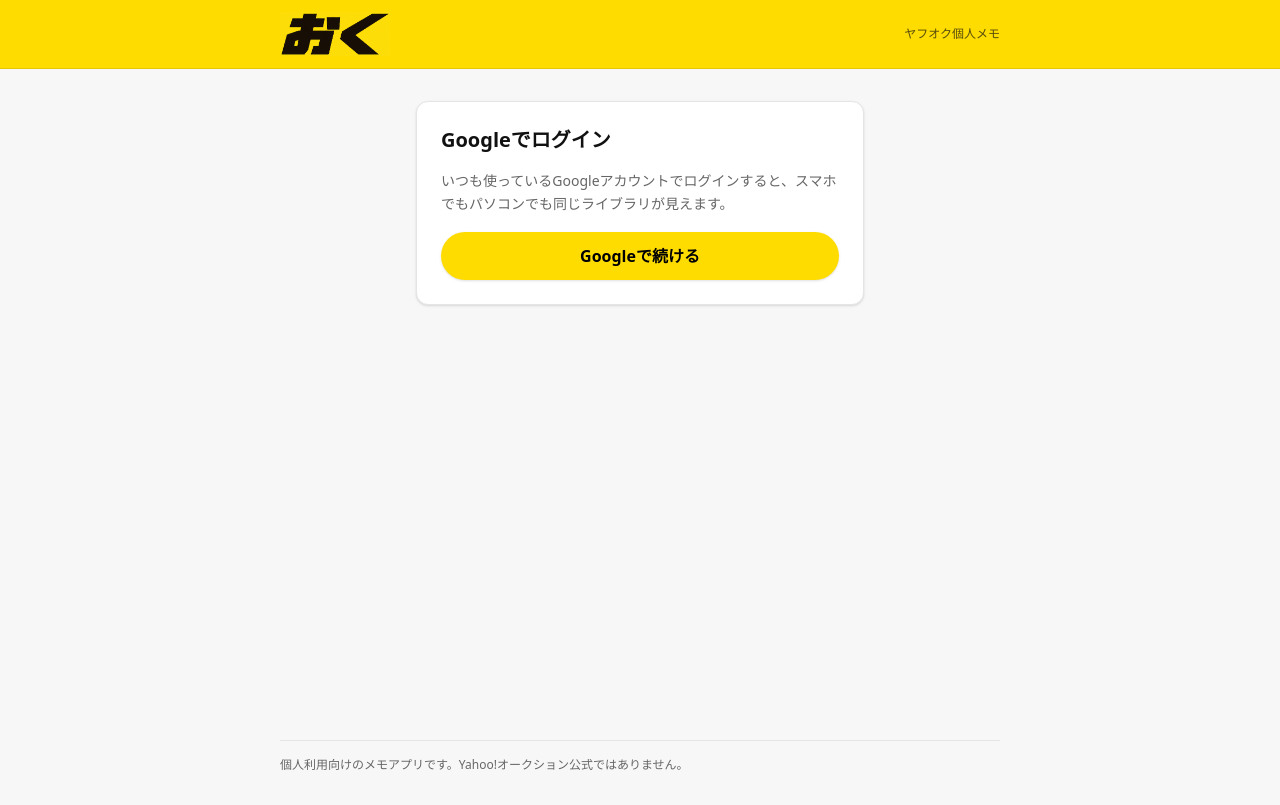
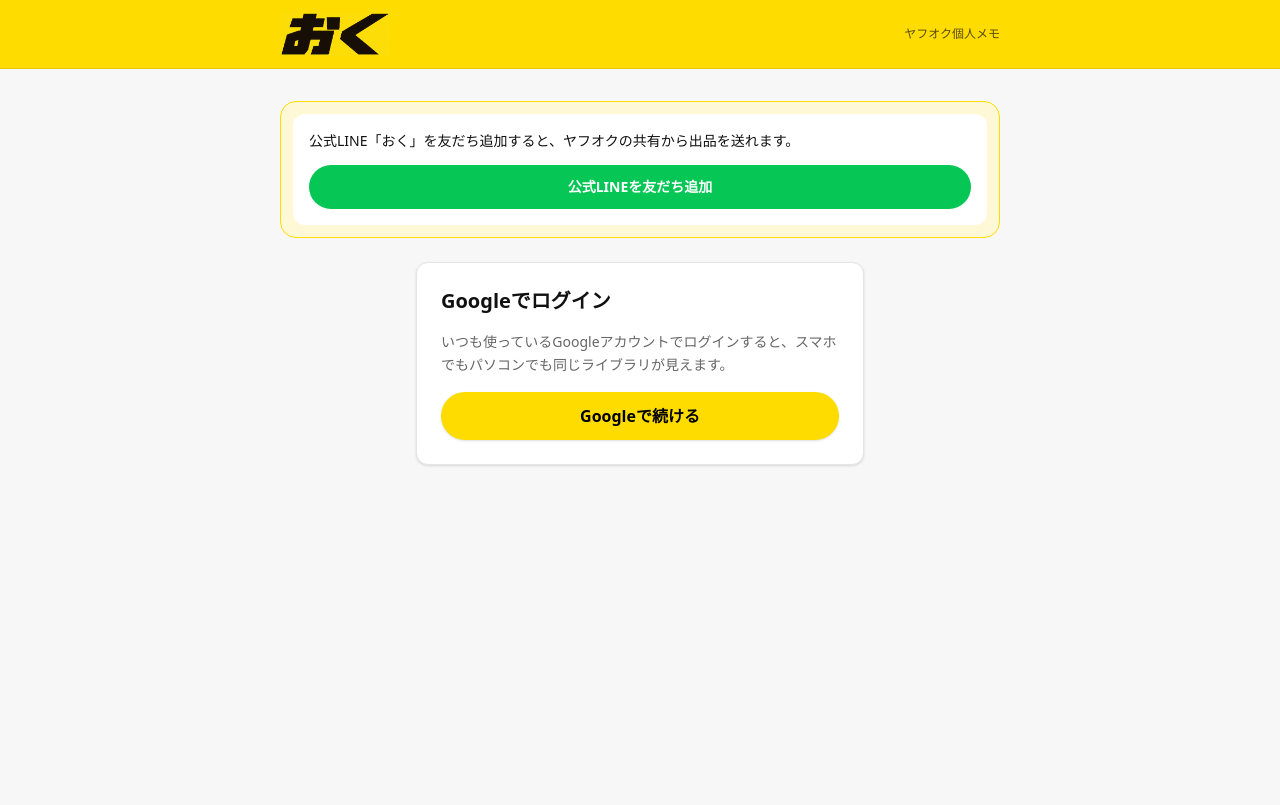
Before and after one commit to goodgunu/oku, a Next.js app: page / in a window 1280 px wide. Built offline with nearby package versions, Linux system fonts and the light colour scheme; no server answers.

Commit message:
Add LINE add-friend card; remove LINE status card and footer note

```diff
--- a/app/layout.tsx
+++ b/app/layout.tsx
@@ -43,9 +43,6 @@ export default function RootLayout({ children }: { children: React.ReactNode })
         </header>
         <div className="mx-auto flex min-h-[calc(100vh-4rem)] max-w-3xl flex-col px-4 py-6 sm:px-6 sm:py-8">
           <main className="flex-1">{children}</main>
-          <footer className="mt-10 border-t border-border pt-4 text-xs text-muted">
-            個人利用向けのメモアプリです。Yahoo!オークション公式ではありません。
-          </footer>
         </div>
       </body>
     </html>
--- a/app/page.tsx
+++ b/app/page.tsx
@@ -1,6 +1,7 @@
 import { ArchiveForm } from "@/components/archive-form";
 import { LibraryList } from "@/components/library-list";
 import { GoogleSignIn } from "@/components/google-sign-in";
+import { LineAddCard } from "@/components/line-add-card";
 import { currentUser } from "@/lib/current-user";
 import { listRecords } from "@/lib/store";
 
@@ -8,14 +9,18 @@ export const dynamic = "force-dynamic";
 
 export default async function HomePage() {
   const user = await currentUser();
-  if (!user) return <GoogleSignIn />;
+  if (!user)
+    return (
+      <div className="space-y-6">
+        <LineAddCard />
+        <GoogleSignIn />
+      </div>
+    );
   const listings = await listRecords(user.folder);
-  const lineReady = Boolean(
-    process.env.LINE_CHANNEL_SECRET && process.env.LINE_CHANNEL_ACCESS_TOKEN,
-  );
 
   return (
     <div className="space-y-6">
+      <LineAddCard />
       <ArchiveForm />
       <section className="space-y-3">
         <div className="flex items-baseline justify-between border-b-2 border-yahoo pb-2">
@@ -24,14 +29,6 @@ export default async function HomePage() {
         </div>
         <LibraryList listings={listings} />
       </section>
-      <section className="rounded-xl border border-border bg-card p-4 text-sm text-muted shadow-sm">
-        <p className="font-bold text-ink">LINE連携</p>
-        <p className="mt-1 leading-relaxed">
-          {lineReady
-            ? "LINE Webhook が設定済みです。出品URLを公式アカウントに送ると保存します。"
-            : "LINE_CHANNEL_SECRET と LINE_CHANNEL_ACCESS_TOKEN を入れると、LINEからURL共有でおけます。"}
-        </p>
-      </section>
     </div>
   );
 }
--- /dev/null
+++ b/components/line-add-card.tsx
@@ -0,0 +1,24 @@
+import { getLineAddUrl } from "@/lib/line-add";
+
+export async function LineAddCard() {
+  const url = await getLineAddUrl();
+  if (!url) return null;
+  const id = decodeURIComponent(url.split("/ti/p/")[1] ?? "");
+  return (
+    <section className="rounded-2xl border border-[#ffdc00] bg-[#fff8d6] p-3">
+      <div className="space-y-3 rounded-xl bg-white p-4">
+        <p className="text-sm leading-relaxed text-ink">
+          公式LINE「おく」{id ? `（${id}）` : ""}を友だち追加すると、ヤフオクの共有から出品を送れます。
+        </p>
+        <a
+          href={url}
+          target="_blank"
+          rel="noopener noreferrer"
+          className="block w-full rounded-full bg-[#06C755] px-4 py-3 text-center text-sm font-bold text-white"
+        >
+          公式LINEを友だち追加
+        </a>
+      </div>
+    </section>
+  );
+}
--- /dev/null
+++ b/lib/line-add.ts
@@ -0,0 +1,20 @@
+// 公式LINE「おく」の友だち追加URL。
+// basicId は公開情報。LINE_BASIC_ID（または Messaging API の bot/info）から取得し、
+// 取れなければ NEXT_PUBLIC_LINE_ADD_URL を使う。
+export async function getLineAddUrl(): Promise<string | null> {
+  const fallback = process.env.NEXT_PUBLIC_LINE_ADD_URL || "https://line.me/R/ti/p/%40916kdopz";
+  const token = process.env.LINE_CHANNEL_ACCESS_TOKEN;
+  if (!token) return fallback;
+  try {
+    const res = await fetch("https://api.line.me/v2/bot/info", {
+      headers: { Authorization: `Bearer ${token}` },
+      next: { revalidate: 86400 },
+    });
+    if (!res.ok) return fallback;
+    const data = (await res.json()) as { basicId?: string };
+    if (!data.basicId) return fallback;
+    return `https://line.me/R/ti/p/${encodeURIComponent(data.basicId)}`;
+  } catch {
+    return fallback;
+  }
+}
```
